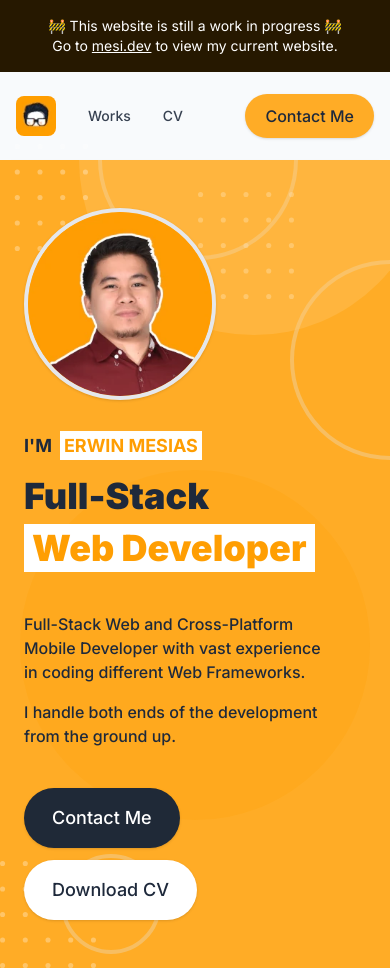
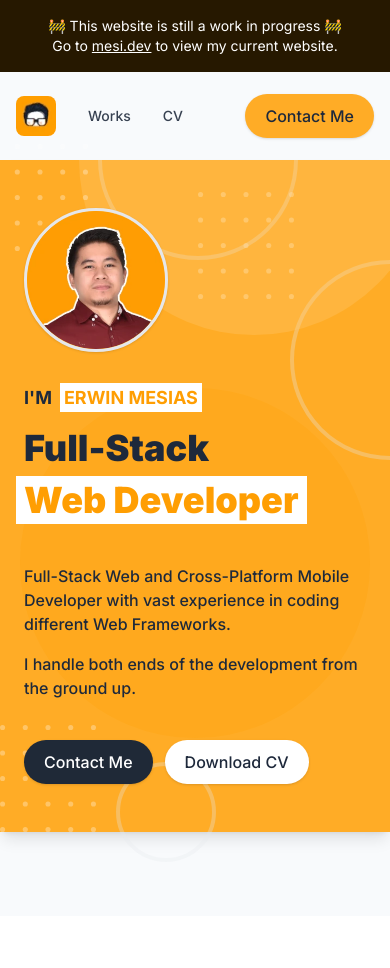
Before and after one commit to erwinmesi/v2.mesi.dev, a Next.js app: page / in a window 390 px wide. After the commit the page ends 916 px from the top, so only its background shows below. Built offline with nearby package versions, Linux system fonts and the light colour scheme.

Commit message:
feat(hero): add small image

```diff
--- a/app/components/SiteHero.tsx
+++ b/app/components/SiteHero.tsx
@@ -34,7 +34,7 @@ export default function SiteHero() {
                   <img
                     src={mesiImage.src}
                     alt="Erwin Mesias"
-                    className="relative z-[1] w-48 aspect-square mb-8 border-4 shadow rounded-full md:hidden"
+                    className="relative z-[1] w-36 aspect-square mb-8 border-[3px] shadow rounded-full md:hidden"
                   />
                 </picture>
                 <p className="relative z-[1]">
@@ -46,11 +46,11 @@ export default function SiteHero() {
               </div>
               <h1 className="text-4xl lg:text-5xl font-black inline-flex flex-col sm:flex-row sm:items-center gap-x-3 gap-y-2">
                 Full-Stack{' '}
-                <span className="bg-white text-primary px-2 py-1">
+                <span className="bg-white text-primary px-2 py-1 -ml-2 sm:ml-0">
                   Web Developer
                 </span>
               </h1>
-              <div className="py-6 space-y-4 text-base md:text-lg font-medium text-typo md:text-gray-50 lg:text-gray-700 lg:w-3/5 xl:w-full pr-8 md:drop-shadow-sm-white">
+              <div className="py-6 space-y-4 text-base md:text-lg font-medium text-typo md:text-gray-50 lg:text-gray-700 lg:w-3/5 xl:w-full lg:pr-14 md:drop-shadow-sm-white">
                 <p>
                   Full-Stack Web and Cross-Platform Mobile Developer with vast
                   experience in coding different Web Frameworks.
@@ -58,12 +58,12 @@ export default function SiteHero() {
                 <p>I handle both ends of the development from the ground up.</p>
               </div>
               <div className="inline-block relative">
-                <div className="flex flex-col sm:flex-row gap-3 relative z-[1]">
+                <div className="flex gap-x-3 relative z-[1]">
                   <a href="/#contact">
-                    <button className="btn btn-dark btn-lg">Contact Me</button>
+                    <button className="btn btn-dark md:btn-lg">Contact Me</button>
                   </a>
                   <a href="/#cv">
-                    <button className="btn btn-light btn-lg">
+                    <button className="btn btn-light md:btn-lg">
                       Download CV
                     </button>
                   </a>
--- a/app/styles/globals.scss
+++ b/app/styles/globals.scss
@@ -7,6 +7,8 @@
 body {
   @apply text-typo;
 }
+
+@layer components {
 
   @mixin btn {
     @apply px-5 py-2.5 rounded-[22px] text-base font-medium shadow;
@@ -30,3 +32,4 @@ body {
     @include btn;
     @apply bg-white hover:bg-gray-50 text-typo;
   }
+}
```
Lines whose indentation alone changed are shown as unchanged.
